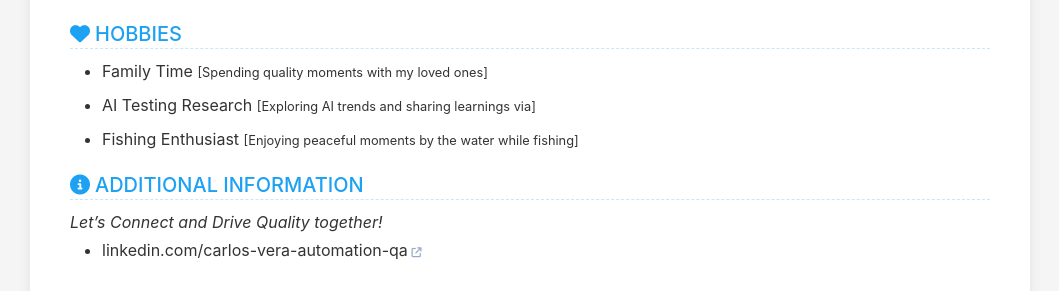
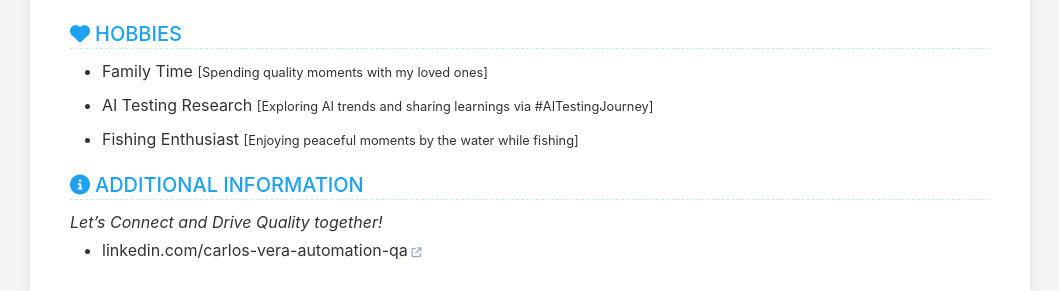
Before and after one commit to cvera08/full-resume, a Jekyll site: the page built from index.html, in a window 1280 px wide and 900 px high, scrolled down 4136 px. Shown: the part 525-816 px from the top of the window, without its empty margins (110-1169 px from the left). Built offline with Jekyll 4.4.1, drawn with Linux system fonts in a browser that asks for light colours.

Commit message:
fix(cv): quote hashtag in hobbies to prevent YAML comment truncation

```diff
--- a/_data/data.yml
+++ b/_data/data.yml
@@ -333,7 +333,7 @@ hobbies:
     - idiom: Family Time
       level: Spending quality moments with my loved ones
     - idiom: AI Testing Research
-      level: Exploring AI trends and sharing learnings via #AITestingJourney
+      level: "Exploring AI trends and sharing learnings via #AITestingJourney"
     - idiom: Fishing Enthusiast
       level: Enjoying peaceful moments by the water while fishing
 
```
